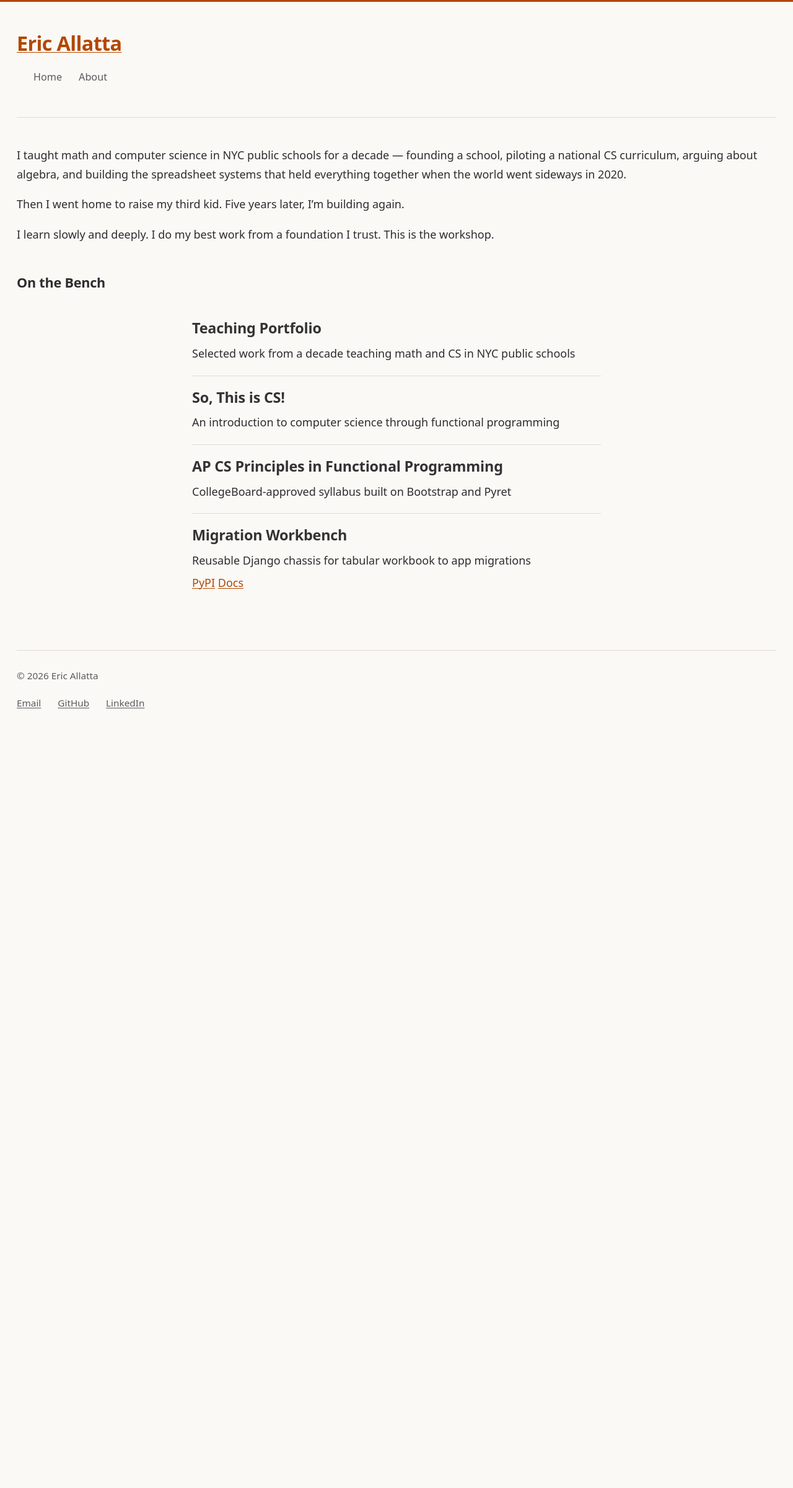
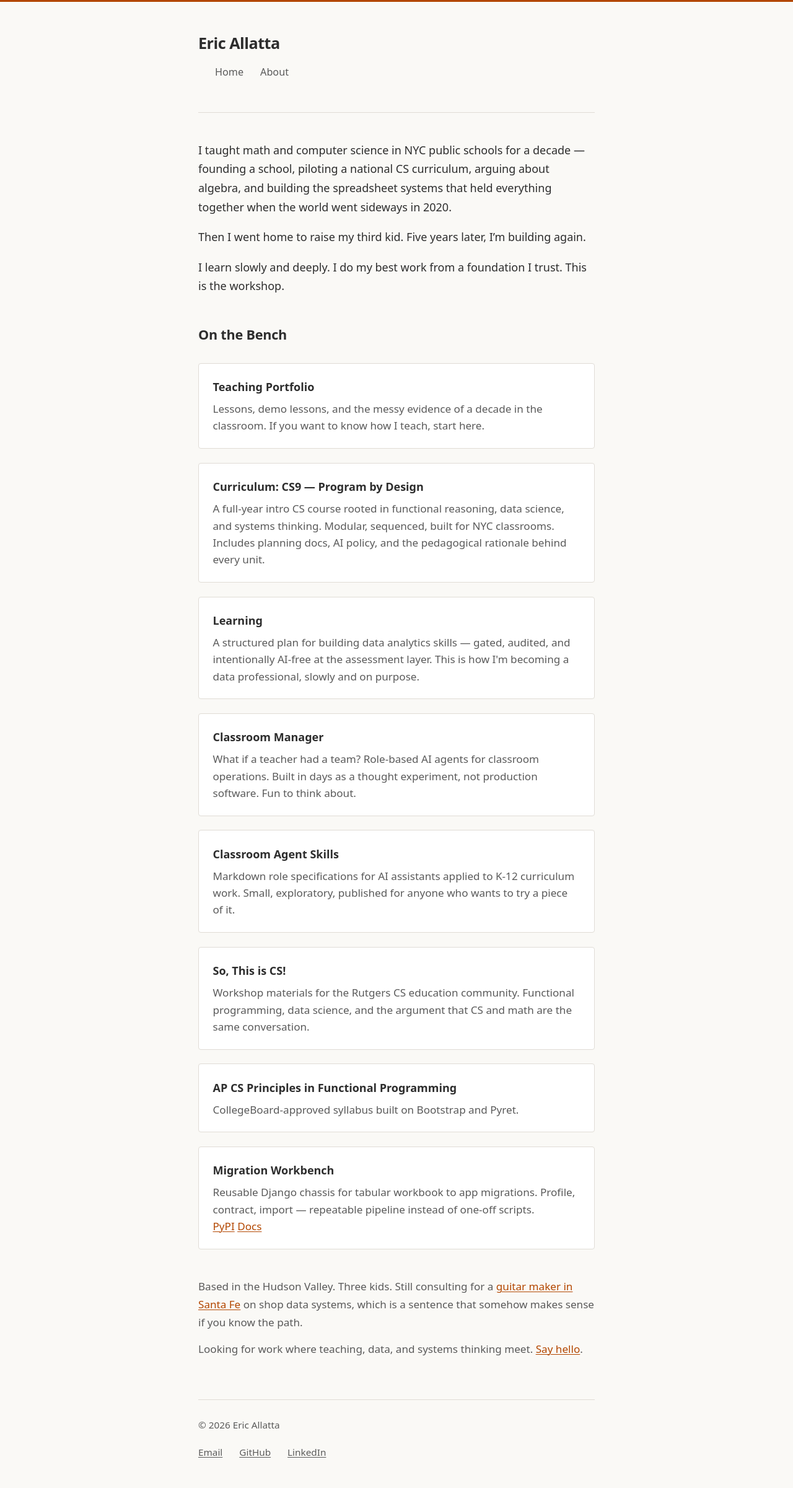
Before and after one commit to MrAllatta/mrallatta.github.io, a Jekyll site: the page built from index.md, in a window 1280 px wide. Shown: the whole page at 62% size. Built offline with Jekyll 4.4.1, drawn with Linux system fonts in a browser that asks for light colours; before the commit the page ends 1192 px from its top, so only the background shows below that.

Commit message:
restored css with new projects yaml interface

```diff
--- a/_data/projects.yml
+++ b/_data/projects.yml
@@ -1,17 +1,33 @@
 - name: Teaching Portfolio
-  tagline: Selected work from a decade teaching math and CS in NYC public schools
+  description: Lessons, demo lessons, and the messy evidence of a decade in the classroom. If you want to know how I teach, start here.
   url: /teaching-portfolio/
 
+- name: "Curriculum: CS9 — Program by Design"
+  description: A full-year intro CS course rooted in functional reasoning, data science, and systems thinking. Modular, sequenced, built for NYC classrooms. Includes planning docs, AI policy, and the pedagogical rationale behind every unit.
+  url: https://mrallatta.github.io/curriculum/
+
+- name: Learning
+  description: A structured plan for building data analytics skills — gated, audited, and intentionally AI-free at the assessment layer. This is how I'm becoming a data professional, slowly and on purpose.
+  url: https://mrallatta.github.io/learning/
+
+- name: Classroom Manager
+  description: What if a teacher had a team? Role-based AI agents for classroom operations. Built in days as a thought experiment, not production software. Fun to think about.
+  url: https://github.com/MrAllatta/classroom-manager
+
+- name: Classroom Agent Skills
+  description: Markdown role specifications for AI assistants applied to K-12 curriculum work. Small, exploratory, published for anyone who wants to try a piece of it.
+  url: https://github.com/MrAllatta/classroom-agent-skills
+
 - name: "So, This is CS!"
-  tagline: An introduction to computer science through functional programming
+  description: Workshop materials for the Rutgers CS education community. Functional programming, data science, and the argument that CS and math are the same conversation.
   url: /thisiscs/
 
 - name: AP CS Principles in Functional Programming
-  tagline: CollegeBoard-approved syllabus built on Bootstrap and Pyret
+  description: CollegeBoard-approved syllabus built on Bootstrap and Pyret.
   url: /syllabus_cs_principles/syllabus_cs_principles.pdf
 
 - name: Migration Workbench
-  tagline: Reusable Django chassis for tabular workbook to app migrations
+  description: Reusable Django chassis for tabular workbook to app migrations. Profile, contract, import — repeatable pipeline instead of one-off scripts.
   url: https://github.com/MrAllatta/migration-workbench
   pypi: https://pypi.org/project/migration-workbench/
   docs: https://github.com/MrAllatta/migration-workbench/tree/main/docs
--- a/_layouts/default.html
+++ b/_layouts/default.html
@@ -8,15 +8,17 @@
     <link rel="stylesheet" href="{{ '/assets/css/style.css' | relative_url }}">
 </head>
 <body>
+    <div class="site-wrapper">
         <header>
-        <h1><a href="{{ site.url }}">{{ site.title }}</a></h1>
+            <div class="site-title"><a href="{{ '/' | relative_url }}">{{ site.title }}</a></div>
             <nav>
                 <ul>
-                <li><a href="{{ site.baseurl }}/">Home</a></li>
-                <li><a href="{{ site.baseurl }}/about/">About</a></li>
+                    <li><a href="{{ '/' | relative_url }}">Home</a></li>
+                    <li><a href="{{ '/about/' | relative_url }}">About</a></li>
                 </ul>
             </nav>
         </header>
+
         <main>
             {{ content }}
         </main>
--- a/assets/css/style.css
+++ b/assets/css/style.css
@@ -261,45 +261,27 @@ footer a:hover {
     padding: 3rem 0;
 }
 
-.footer {
-  background: #333;
-  color: #fff;
-  padding: 10px 0;
-  text-align: center;
-  position: relative;
-  bottom: 0;
-  width: 100%;
+/* --- Responsive --- */
+
+@media (max-width: 480px) {
+    html {
+        font-size: 16px;
     }
 
-.projects {
-  max-width: 700px;
-  margin: 20px auto;
-  padding: 0 20px;
+    body::before {
+        margin: 0 -1.5rem;
     }
 
-.project-card {
-  border-bottom: 1px solid #ddd;
-  padding: 15px 0;
+    header {
+        padding: 1.5rem 0 1rem;
+        margin-bottom: 2rem;
     }
 
-.project-card:last-child {
-  border-bottom: none;
+    nav ul {
+        gap: 1rem;
     }
 
-.project-card h2 {
-  font-size: 1.3em;
-  margin: 0 0 5px;
+    .project {
+        padding: 1rem;
     }
-
-.project-card h2 a {
-  color: #333;
-  text-decoration: none;
 }
-
-.project-card h2 a:hover {
-  color: #70006f;
-}
-
-.project-card p {
-  margin: 5px 0;
-}
--- a/index.md
+++ b/index.md
@@ -12,11 +12,9 @@ I learn slowly and deeply. I do my best work from a foundation I trust. This is
 
 <div class="projects">
   {% for project in site.data.projects %}
-  <div class="project-card">
-    <h2><a href="{{ project.url }}">{{ project.name }}</a></h2>
-    {% if project.tagline %}
-    <p>{{ project.tagline }}</p>
-    {% endif %}
+  <div class="project">
+    <h3><a href="{{ project.url }}">{{ project.name }}</a></h3>
+    <p>{{ project.description }}</p>
     {% if project.pypi or project.docs %}
     <p>
       {% if project.pypi %}
@@ -30,3 +28,8 @@ I learn slowly and deeply. I do my best work from a foundation I trust. This is
   </div>
   {% endfor %}
 </div>
+
+<div class="closing">
+<p>Based in the Hudson Valley. Three kids. Still consulting for a <a href="https://www.vizcarraguitars.com/">guitar maker in Santa Fe</a> on shop data systems, which is a sentence that somehow makes sense if you know the path.</p>
+<p>Looking for work where teaching, data, and systems thinking meet. <a href="mailto:ericallatta@gmail.com">Say hello</a>.</p>
+</div>
```
Lines whose indentation alone changed are shown as unchanged.
